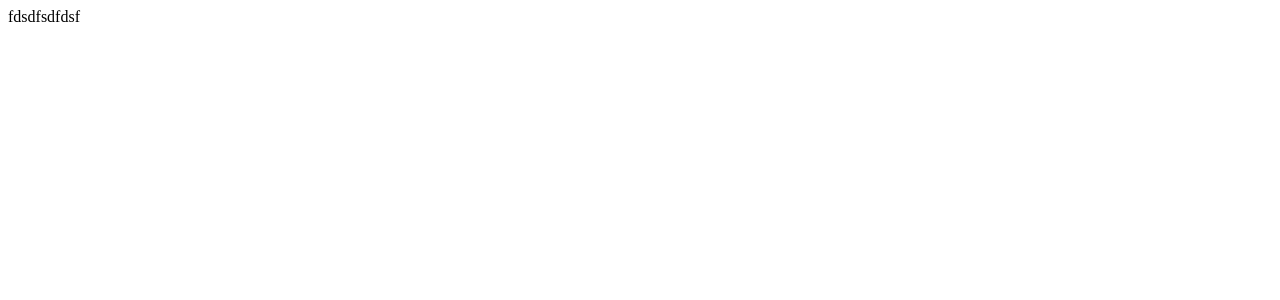
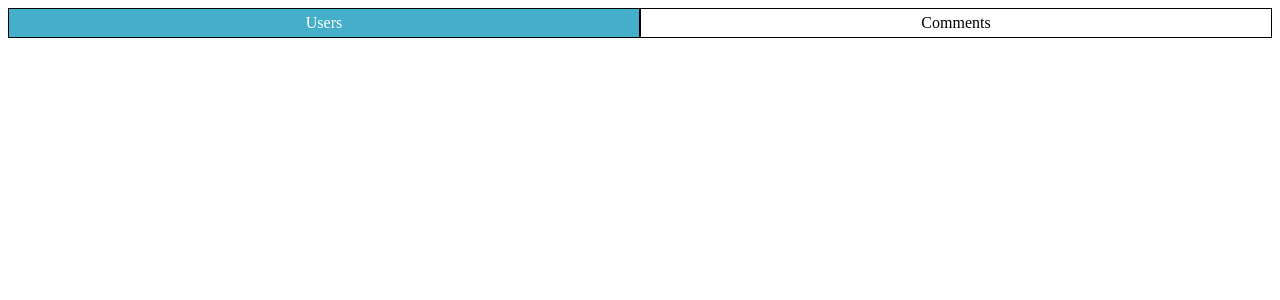
Before and after one commit to TimaRebesh/Redux_RTK_Query_TypeScript, a React (Create React App) app: page / in a window 1280 px wide. Shown: the top 300 px of the page. Built offline with nearby package versions, Linux system fonts and the light colour scheme.

Commit message:
store, Tabbar, tabbarSlice

```diff
--- a/public/style.css
+++ b/public/style.css
@@ -0,0 +1,18 @@
+.tab-bar {
+    display: flex;
+}
+
+.tab {
+    width: 100%;
+    border: 1px solid black;
+    padding: 5px;
+}
+
+.tab-content {
+    text-align: center;
+}
+
+.selected {
+    background-color: rgb(69, 174, 200);
+    color: white;
+}
--- a/src/App.tsx
+++ b/src/App.tsx
@@ -1,10 +1,14 @@
 
-function App() {
-  return (
-    <div>
-      fdsdfsdfdsf
-    </div>
-  );
+// to start use npm run dev
+
+import TabBar from "./components/TabBar";
+
+export default function App() {
+
+
+	return (
+		<div className="App">
+			<TabBar />
+		</div>
+	);
 }
-
-export default App;
--- a/src/app/hooks.ts
+++ /dev/null
@@ -1,6 +0,0 @@
-import { TypedUseSelectorHook, useDispatch, useSelector } from 'react-redux';
-import type { RootState, AppDispatch } from './store';
-
-// Use throughout your app instead of plain `useDispatch` and `useSelector`
-export const useAppDispatch = () => useDispatch<AppDispatch>();
-export const useAppSelector: TypedUseSelectorHook<RootState> = useSelector;
--- a/src/app/store.ts
+++ /dev/null
@@ -1,15 +0,0 @@
-import { configureStore, ThunkAction, Action } from '@reduxjs/toolkit';
-
-export const store = configureStore({
-  reducer: {
-  },
-});
-
-export type AppDispatch = typeof store.dispatch;
-export type RootState = ReturnType<typeof store.getState>;
-export type AppThunk<ReturnType = void> = ThunkAction<
-  ReturnType,
-  RootState,
-  unknown,
-  Action<string>
->;
--- /dev/null
+++ b/src/components/TabBar.tsx
@@ -0,0 +1,27 @@
+import { useAppDispatch, useAppSelector } from "../hooks/redux";
+import { changeTab } from '../store/reducers/tabbarSlice';
+
+export default function TabBar() {
+
+    const  { tabNumber  } = useAppSelector(state => state.tabbarReducer)
+    const dispatch = useAppDispatch();
+
+    const tabs = [
+        { id: 1, text: 'Users' },
+        { id: 2, text: 'Comments' },
+    ]
+
+    return (
+        <div className='tab-bar'>
+            {tabs.map(t => (
+                <div
+                    key={t.id}
+                    className={`tab ${t.id === tabNumber ? 'selected' : ''}`}
+                    onClick={() => dispatch(changeTab(t.id))}
+                >
+                    <div className='tab-content'>{t.text}</div>
+                </div>
+            ))}
+        </div>
+    )
+}
--- /dev/null
+++ b/src/hooks/redux.ts
@@ -0,0 +1,5 @@
+import { TypedUseSelectorHook, useDispatch, useSelector } from "react-redux";
+import { AppDispatch, RootState } from "../store/store";
+
+export const useAppDispatch = () => useDispatch<AppDispatch>();
+export const useAppSelector: TypedUseSelectorHook<RootState> = useSelector;
--- a/src/index.tsx
+++ b/src/index.tsx
@@ -1,14 +1,13 @@
-import React from 'react';
 import ReactDOM from 'react-dom';
 import App from './App';
-import { store } from './app/store';
 import { Provider } from 'react-redux';
+import { setupStore } from './store/store';
+
+const store = setupStore();
 
 ReactDOM.render(
-  <React.StrictMode>
-    <Provider store={store}>
-      <App />
-    </Provider>
-  </React.StrictMode>,
-  document.getElementById('root')
+	<Provider store={store}>
+		<App />
+	</Provider>,
+	document.getElementById('root')
 );
--- /dev/null
+++ b/src/store/reducers/tabbarSlice.ts
@@ -0,0 +1,19 @@
+import { createSlice } from "@reduxjs/toolkit";
+
+const initialState = {
+    tabNumber: 1
+}
+
+export const TabbarSlice = createSlice({
+    name: 'tabbar',
+    initialState,
+    reducers: {
+        changeTab: (state, action) => {
+            state.tabNumber = action.payload
+        }
+    }
+})
+
+export const { changeTab } = TabbarSlice.actions;
+
+export default TabbarSlice.reducer;
--- /dev/null
+++ b/src/store/store.ts
@@ -0,0 +1,16 @@
+import { combineReducers, configureStore } from "@reduxjs/toolkit";
+import tabbarReducer from './reducers/tabbarSlice';
+
+export const rootReducer = combineReducers({
+    tabbarReducer,
+})
+
+export const setupStore = () => {
+    return configureStore({
+        reducer: rootReducer
+    })
+}
+
+export type RootState = ReturnType<typeof rootReducer>
+export type AppStore = ReturnType<typeof setupStore>
+export type AppDispatch = AppStore['dispatch']
```
